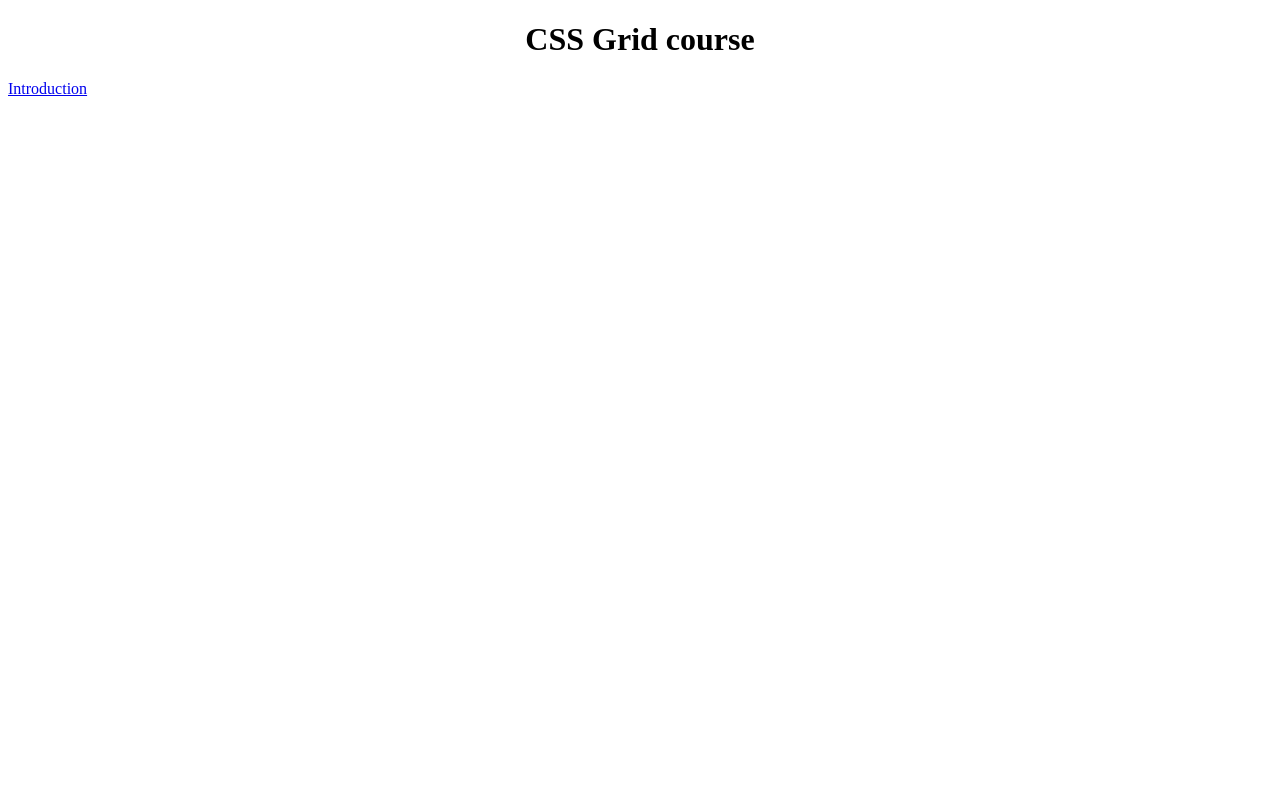
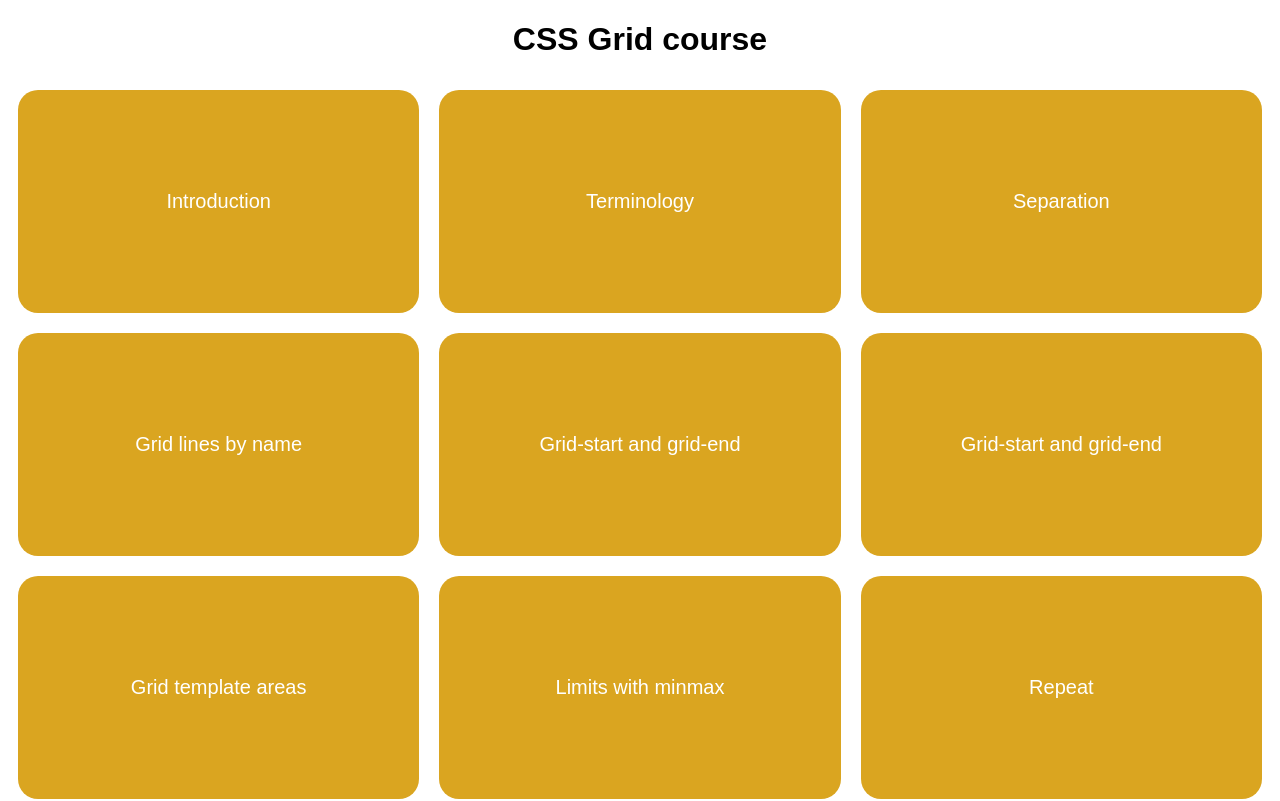
Before and after one commit to FranciscoJavierMartin/CSS-Grid-course, a Nuxt app: page / in a window 1280 px wide. Shown: the top 801 px of the page. Built offline with nearby package versions, Linux system fonts and the light colour scheme.

Commit message:
add styles for desktop

```diff
--- a/pages/index.vue
+++ b/pages/index.vue
@@ -1,18 +1,138 @@
 <template>
-<main>
-  <h1>CSS Grid course</h1>
-  <div>
-    <nuxt-link to="01-introduction">Introduction</nuxt-link>
-  </div>
-</main>
+  <main>
+    <h1>CSS Grid course</h1>
+    <div class="grid">
+      <div class="lesson" v-for="(lesson, index) in links" :key="index">
+        <nuxt-link :to="lesson.link">{{ lesson.text }}</nuxt-link>
+      </div>
+    </div>
+  </main>
 </template>
 
+<script>
+export default {
+  computed: {
+    links() {
+      return [
+        {
+          text: "Introduction",
+          link: "01-introduction",
+        },
+        {
+          text: "Terminology",
+          link: "02-terminology",
+        },
+        {
+          text: "Separation",
+          link: "03-separation",
+        },
+        {
+          text: "Grid lines by name",
+          link: "04-grid-lines-by-name",
+        },
+        {
+          text: "Grid-start and grid-end",
+          link: "05-grid-start-and-grid-end",
+        },
+        {
+          text: "Grid-start and grid-end",
+          link: "06-grid-start-and-grid-end",
+        },
+        {
+          text: "Grid template areas",
+          link: "07-grid-template-areas",
+        },
+        {
+          text: "Limits with minmax",
+          link: "08-limits-with-minmax",
+        },
+        {
+          text: "Repeat",
+          link: "09-repeat",
+        },
+        {
+          text: "Dynamic grid with auto-fill and auto-fit",
+          link: "10-dynamic-grid-with-auto-fill-and-auto-fit",
+        },
+        {
+          text: "Grid auto placement and packing modes",
+          link: "11-grid-auto-placement-and-packing-modes",
+        },
+        {
+          text: "Implicit and explicit grid",
+          link: "12-implicit-and-explicit-grid",
+        },
+        {
+          text: "Reorder grid items",
+          link: "13-reorder-grid-items",
+        },
+        {
+          text: "Grid inside grid",
+          link: "14-grid-inside-grid",
+        },
+        {
+          text: "Grid template",
+          link: "15-grid-template",
+        },
+        {
+          text: "Grid",
+          link: "16-grid",
+        },
+        {
+          text: "Grid align items with justify-items",
+          link: "17-grid-align-items-with-justify-items",
+        },
+        {
+          text: "Grid align items with align-items",
+          link: "18-grid-align-items-with-align-items",
+        },
+        {
+          text: "Grid align items with justify-self",
+          link: "19-grid-align-items-with-justify-self",
+        },
+        {
+          text: "Grid align items with align-self",
+          link: "20-grid-align-items-with-align-self",
+        },
+      ];
+    },
+  },
+};
+</script>
 <style scoped>
-body {
+main {
   font-family: sans-serif;
 }
 
 h1 {
   text-align: center;
 }
+
+.grid {
+  display: grid;
+  grid-template-columns: repeat(3, 1fr);
+  justify-items: stretch;
+  align-items: stretch;
+}
+
+.lesson {
+  background-color: goldenrod;
+  display: flex;
+  justify-content: center;
+  align-items: center;
+  text-align: center;
+  padding: 100px 50px;
+  margin: 10px;
+  border-radius: 20px;
+  font-size: 20px;
+}
+
+.lesson:hover {
+  background-color: purple;
+}
+
+a {
+  text-decoration: none;
+  color: white;
+}
 </style>
```
